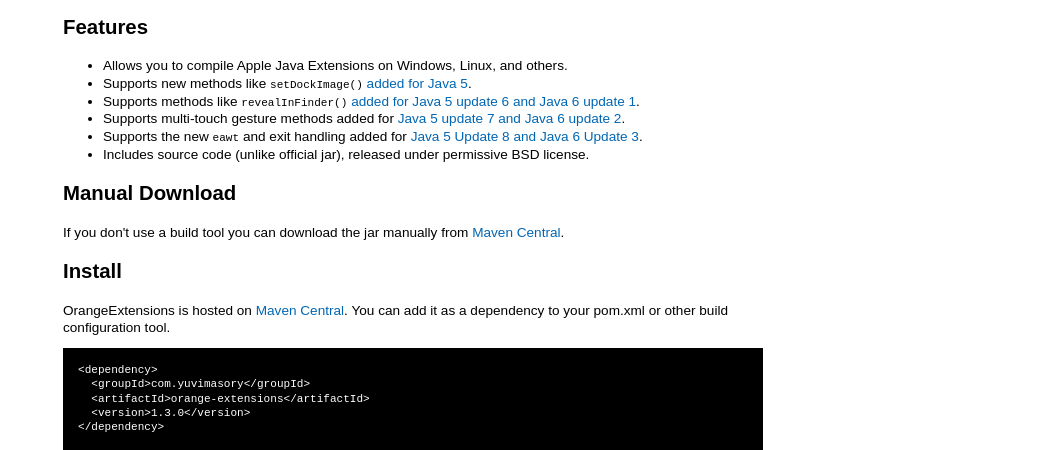
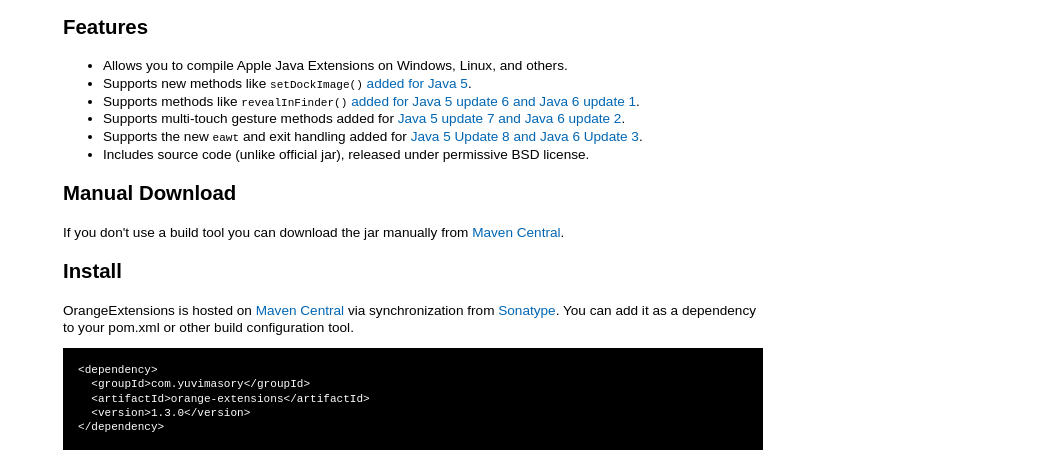
Before and after one commit to ymasory/OrangeExtensions, a plain HTML site: page index.html in a window 1280 px wide. Shown: the part 350-800 px from the top of the page, without its empty margins (227-1280 px from the left). Drawn offline with Linux system fonts and the light colour scheme.

Commit message:
note sonatype link

```diff
--- a/index.html
+++ b/index.html
@@ -60,7 +60,7 @@
     </p>
 
     <h2>Install</h2>
-    OrangeExtensions is hosted on <a href="http://central.maven.org/maven2/com/yuvimasory/orange-extensions/">Maven Central</a>.
+    OrangeExtensions is hosted on <a href="http://central.maven.org/maven2/com/yuvimasory/orange-extensions/">Maven Central</a> via synchronization from <a href="https://oss.sonatype.org/content/repositories/releases/com/yuvimasory/orange-extensions/">Sonatype</a>.
     You can add it as a dependency to your pom.xml or other build configuration tool.
 
 <pre>
```
